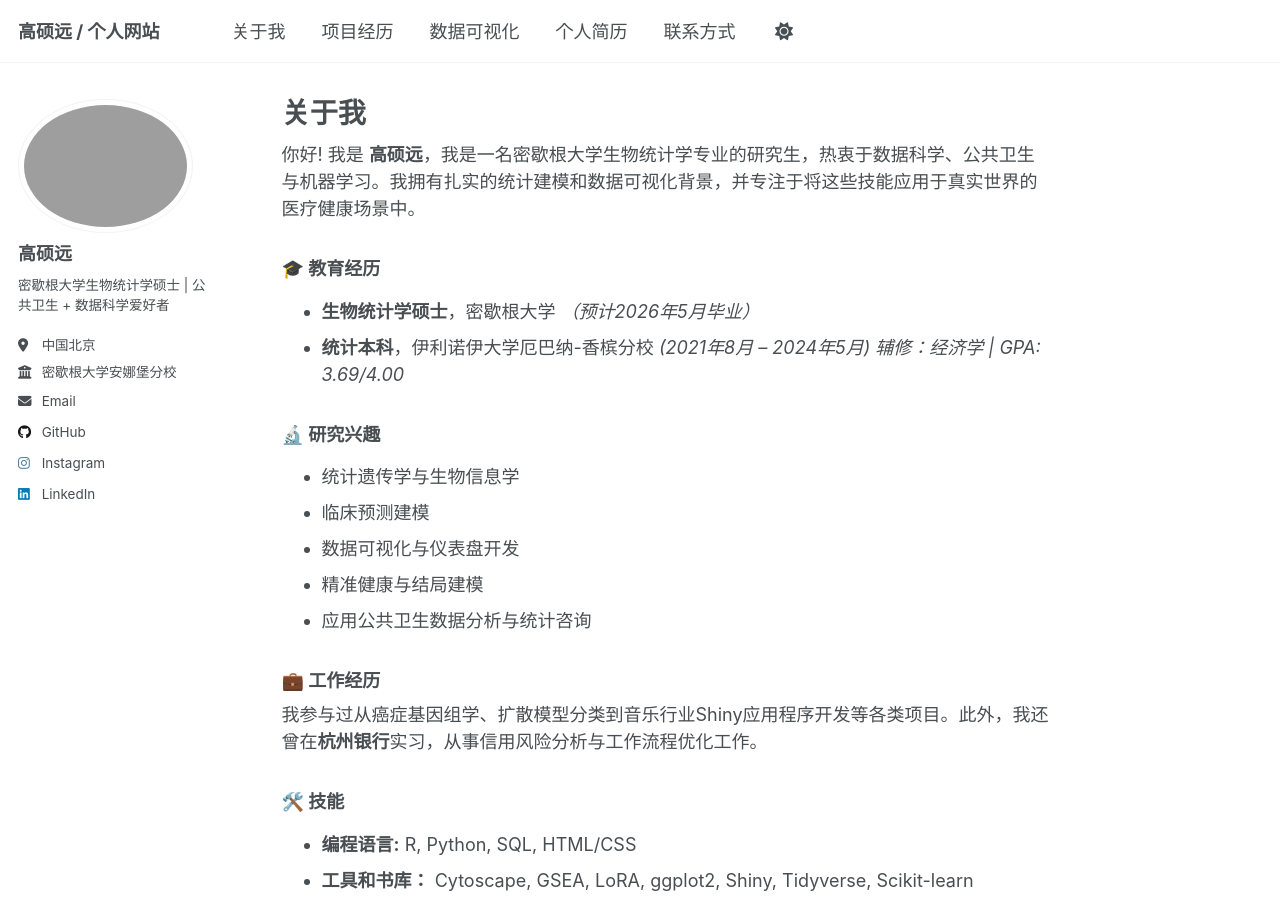
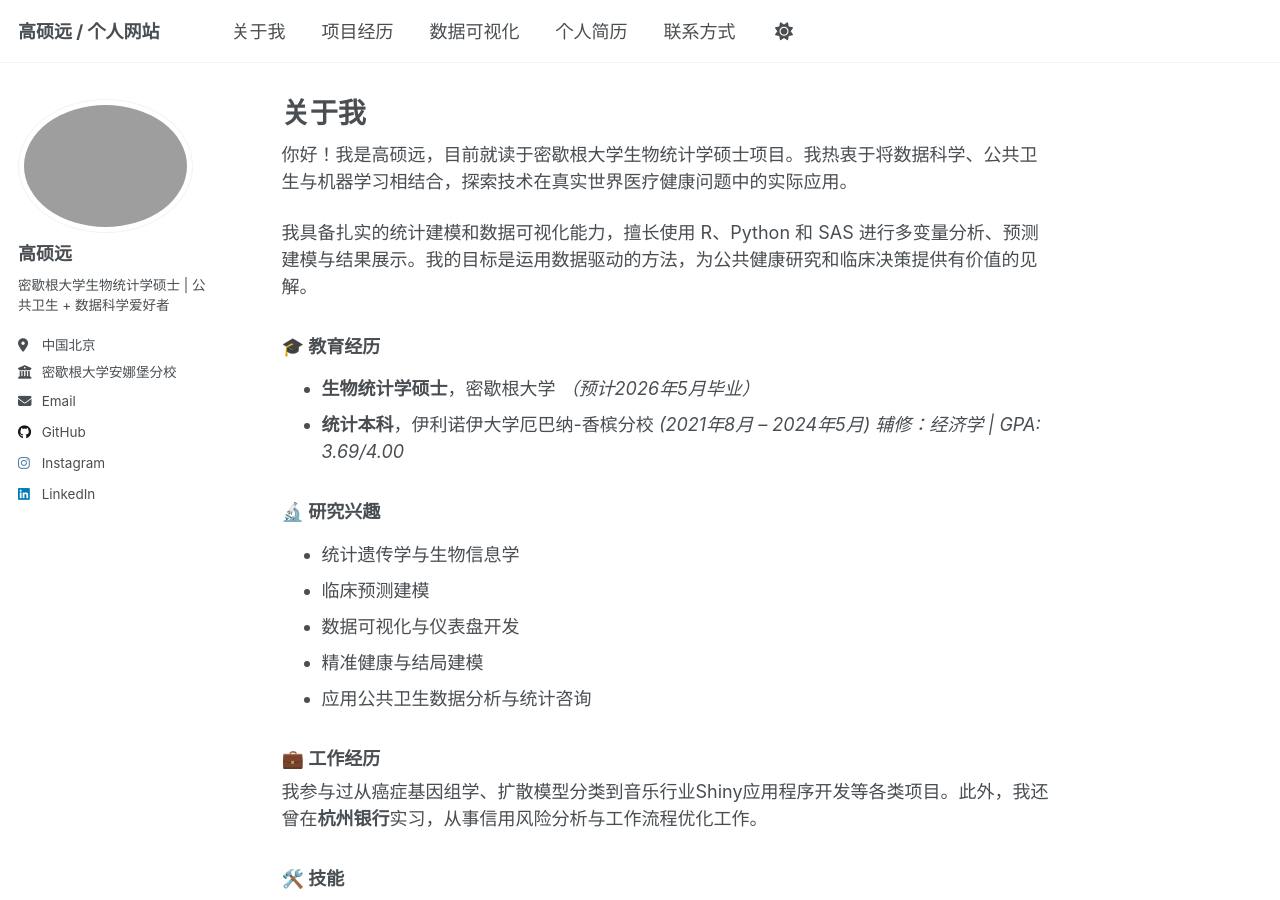
Before and after one commit to GSYH/zh, a Jekyll site: the page built from _pages/about.md, in a window 1280 px wide and 900 px high. Built offline with Jekyll 4.4.1, drawn with Linux system fonts in a browser that asks for light colours.

Commit message:
Update about.md

```diff
--- a/_pages/about.md
+++ b/_pages/about.md
@@ -8,7 +8,9 @@ redirect_from:
   - /about.html
 ---
 
-你好! 我是 **高硕远**，我是一名密歇根大学生物统计学专业的研究生，热衷于数据科学、公共卫生与机器学习。我拥有扎实的统计建模和数据可视化背景，并专注于将这些技能应用于真实世界的医疗健康场景中。
+你好！我是高硕远，目前就读于密歇根大学生物统计学硕士项目。我热衷于将数据科学、公共卫生与机器学习相结合，探索技术在真实世界医疗健康问题中的实际应用。
+
+我具备扎实的统计建模和数据可视化能力，擅长使用 R、Python 和 SAS 进行多变量分析、预测建模与结果展示。我的目标是运用数据驱动的方法，为公共健康研究和临床决策提供有价值的见解。
 
 ### 🎓 教育经历
 - **生物统计学硕士**，密歇根大学 *（预计2026年5月毕业）*
```
